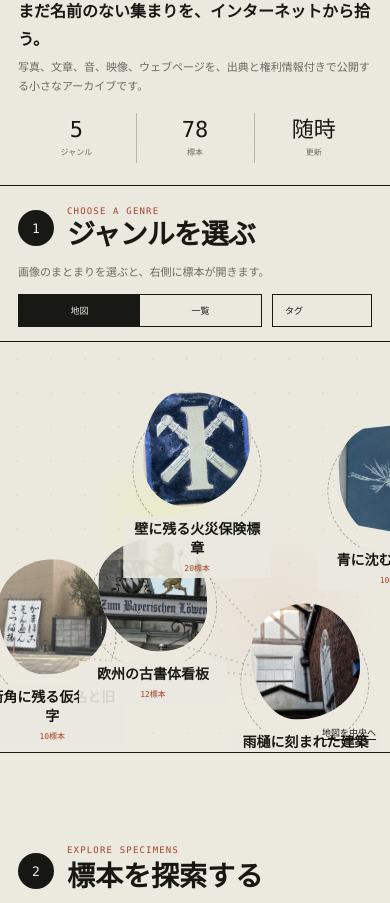
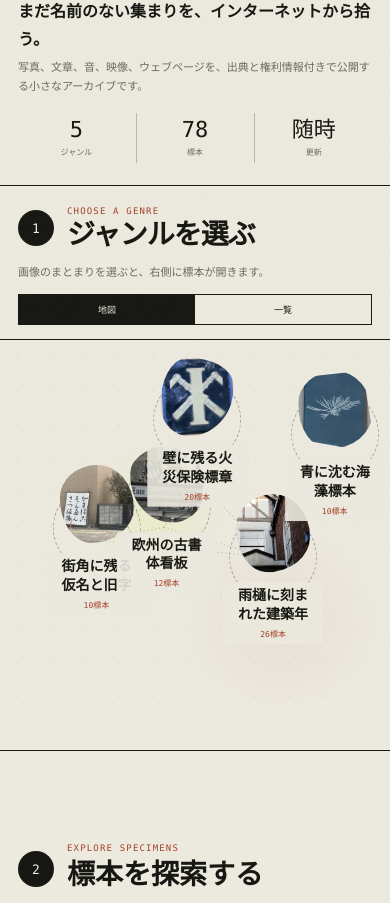
Before and after one commit to umedakouki/internet-fragments, a plain HTML site: page index.html in a window 390 px wide. Shown: the part 166-1069 px from the top of the page. Drawn offline with Linux system fonts and the light colour scheme.

Commit message:
Simplify exploration controls and mobile map

```diff
--- a/app.js
+++ b/app.js
@@ -8,7 +8,6 @@ const state = {
   cache: new Map(),
   selectedGenre: null,
   selectedItem: null,
-  tag: "すべて",
   view: "map",
   panX: 0,
   panY: 0,
@@ -27,7 +26,6 @@ const elements = {
   nodes: document.querySelector("#map-nodes"),
   list: document.querySelector("#genre-list"),
   panel: document.querySelector("#exploration-panel"),
-  tagFilter: document.querySelector("#tag-filter"),
   recentUpdates: document.querySelector("#recent-updates")
 };
 
@@ -162,7 +160,6 @@ function renderMap() {
     node.type = "button";
     node.className = `genre-node shape-${seed % 4}`;
     node.dataset.genre = genre.id;
-    node.dataset.tags = genre.tags.join("|");
     node.style.left = `${point.x}%`;
     node.style.top = `${point.y}%`;
     node.style.setProperty("--drift-x", `${4 + seed % 8}px`);
@@ -178,8 +175,7 @@ function renderMap() {
     card.type = "button";
     card.className = "genre-list-card";
     card.dataset.genre = genre.id;
-    card.dataset.tags = genre.tags.join("|");
-    card.innerHTML = `<img src="${escapeHtml(genre.representativeAsset)}" alt=""><span><small>${genre.tags.map(escapeHtml).join(" / ")}</small><b>${escapeHtml(genre.title)}</b><em>${genre.itemCount}標本</em></span>`;
+    card.innerHTML = `<img src="${escapeHtml(genre.representativeAsset)}" alt=""><span><b>${escapeHtml(genre.title)}</b><em>${genre.itemCount}標本</em></span>`;
     card.addEventListener("click", () => selectGenre(genre.id));
     elements.list.append(card);
   });
@@ -189,31 +185,11 @@ function renderMap() {
       if (!weight) continue;
       const pa = positions.get(a.id), pb = positions.get(b.id), line = document.createElementNS("http://www.w3.org/2000/svg", "line");
       line.setAttribute("x1", pa.x * 10); line.setAttribute("y1", pa.y * 6.4); line.setAttribute("x2", pb.x * 10); line.setAttribute("y2", pb.y * 6.4);
-      line.dataset.a = a.id; line.dataset.b = b.id; line.dataset.tags = sharedTags(a, b).join("|"); line.style.setProperty("--edge-weight", Math.min(3, weight));
+      line.dataset.a = a.id; line.dataset.b = b.id; line.style.setProperty("--edge-weight", Math.min(3, weight));
       elements.lines.append(line);
     }
   }
-  setupTagFilter();
-  applyMapFilter();
   updateStageTransform();
-}
-
-function setupTagFilter() {
-  const tags = ["すべて", ...new Set(state.published.flatMap((genre) => genre.tags))];
-  const body = elements.tagFilter.querySelector(".tag-filter-body");
-  body.innerHTML = `<label for="map-tag-select">表示するタグ</label><select id="map-tag-select">${tags.map((tag) => `<option value="${escapeHtml(tag)}"${tag === state.tag ? " selected" : ""}>${escapeHtml(tag)}</option>`).join("")}</select>`;
-  body.querySelector("select").addEventListener("change", (event) => chooseTag(event.target.value));
-}
-
-function chooseTag(tag) {
-  state.tag = tag;
-  setupTagFilter();
-  applyMapFilter();
-}
-
-function applyMapFilter() {
-  document.querySelectorAll(".genre-node, .genre-list-card").forEach((node) => node.classList.toggle("filtered", state.tag !== "すべて" && !node.dataset.tags.split("|").includes(state.tag)));
-  document.querySelectorAll(".map-lines line").forEach((line) => line.classList.toggle("filtered", state.tag !== "すべて" && !line.dataset.tags.split("|").includes(state.tag)));
 }
 
 function highlightRelations(id) {
@@ -314,7 +290,6 @@ function renderGenrePanel(genre, entry) {
   elements.panel.innerHTML = `<div class="panel-topbar"><div class="panel-zone-title compact"><span>2</span><div><p class="section-number">EXPLORE SPECIMENS</p><h2>標本を探索する</h2></div></div><button type="button" class="text-button" data-random-entry>別の1点へ</button></div>
     <nav class="breadcrumbs" aria-label="現在地"><button type="button" data-panel-home>ジャンル選択</button><span>›</span><b>${escapeHtml(genre.title)}</b></nav>
     <div class="panel-heading"><p class="section-number">GENRE / ${genre.itemCount}標本</p><div class="panel-cover"><img src="${escapeHtml(entry.representativeAsset)}" alt=""></div><h2>${escapeHtml(genre.title)}</h2><p class="panel-subtitle">${escapeHtml(genre.subtitle)}</p><p>${escapeHtml(genre.description)}</p></div>
-    <div class="panel-tags">${genre.tags.map((tag) => `<button type="button" data-tag="${escapeHtml(tag)}">${escapeHtml(tag)}</button>`).join("")}</div>
     <div class="panel-section-heading"><h3>標本を見る</h3><button type="button" class="text-button" data-shuffle>別の標本を表示</button></div>
     <label class="item-filter">標本の絞り込み<select>${options.map((option) => `<option${option === state.itemFilter ? " selected" : ""}>${escapeHtml(option)}</option>`).join("")}</select></label>
     <div class="specimen-grid">${renderItemButtons(shown, genre.id)}</div>
@@ -322,7 +297,6 @@ function renderGenrePanel(genre, entry) {
     <details class="genre-details"><summary>この棚の見方と更新履歴</summary><p>${escapeHtml(genre.method)}</p><ol>${historyItems.map((item) => { const diary = item.diaryPath || item.diary; return `<li><time>${escapeHtml(item.date)}</time><p>${escapeHtml(item.summary || item.note || item.action || "更新")}</p>${diary ? `<a href="${escapeHtml(diary)}">採集日記</a>` : ""}</li>`; }).join("")}</ol></details>`;
   elements.panel.querySelector("[data-panel-home]").addEventListener("click", () => showEmptyPanel());
   elements.panel.querySelector("[data-random-entry]").addEventListener("click", randomEntry);
-  elements.panel.querySelectorAll("[data-tag]").forEach((button) => button.addEventListener("click", () => { chooseTag(button.dataset.tag); elements.tagFilter.open = true; }));
   elements.panel.querySelector("[data-shuffle]").addEventListener("click", () => {
     state.sampleOffset = items.length ? (state.sampleOffset + 6) % items.length : 0;
     state.showAll = false;
--- a/index.html
+++ b/index.html
@@ -50,10 +50,6 @@
             <button type="button" data-view="map" aria-pressed="true">地図</button>
             <button type="button" data-view="list" aria-pressed="false">一覧</button>
           </div>
-          <details id="tag-filter" class="tag-filter">
-            <summary>タグ</summary>
-            <div class="tag-filter-body"></div>
-          </details>
         </div>
       </div>
 
--- a/styles.css
+++ b/styles.css
@@ -56,13 +56,6 @@ button:focus-visible, a:focus-visible, summary:focus-visible, select:focus-visib
 .view-switch { display: flex; border: 1px solid var(--ink); }
 .view-switch button { min-width: 60px; padding: 8px 12px; border: 0; background: transparent; cursor: pointer; font: 9px var(--mono); }
 .view-switch button[aria-pressed="true"] { color: var(--paper); background: var(--ink); }
-.tag-filter { position: relative; font: 9px var(--mono); }
-.tag-filter summary { min-width: 108px; padding: 9px 12px; border: 1px solid var(--ink); cursor: pointer; list-style: none; }
-.tag-filter summary::-webkit-details-marker { display: none; }
-.tag-filter[open] summary { color: var(--paper); background: var(--ink); }
-.tag-filter-body { position: absolute; z-index: 7; top: calc(100% + 6px); right: 0; width: 230px; padding: 14px; border: 1px solid var(--ink); background: var(--paper); box-shadow: 0 12px 32px rgba(23,24,19,.14); }
-.tag-filter-body label { display: block; margin-bottom: 7px; color: var(--muted); }
-.tag-filter-body select { width: 100%; padding: 8px; border: 1px solid var(--ink); background: var(--paper); }
 
 .exploration-layout { display: grid; grid-template-columns: minmax(0, 1.55fr) minmax(390px, .85fr); min-height: min(66vh, 680px); border: 1px solid var(--ink); }
 .exploration-surface { min-width: 0; background: radial-gradient(circle at 40% 42%, rgba(217,255,67,.15), transparent 21%), radial-gradient(circle at 72% 68%, rgba(166,64,40,.06), transparent 24%); }
@@ -73,7 +66,6 @@ button:focus-visible, a:focus-visible, summary:focus-visible, select:focus-visib
 .map-lines { overflow: visible; }
 .map-lines line { stroke: rgba(23,24,19,.2); stroke-width: calc(1px * var(--edge-weight)); stroke-dasharray: 3 7; transition: opacity .25s, stroke .25s; }
 .map-lines line.active { stroke: var(--rust); opacity: .9; }
-.map-lines line.filtered { opacity: .05; }
 .genre-node { position: absolute; width: clamp(150px, 15vw, 205px); padding: 0; border: 0; background: transparent; cursor: pointer; text-align: center; transform: translate(-50%, -50%); animation: drift var(--drift-time) ease-in-out infinite alternate; transition: opacity .25s, filter .25s; }
 .genre-node::before { content: ""; position: absolute; z-index: -1; left: 50%; top: 42%; width: 86%; aspect-ratio: 1; border: 1px dashed rgba(23,24,19,.32); border-radius: 50%; transform: translate(-50%, -50%) rotate(-8deg); transition: transform .35s, border-color .35s; }
 .genre-node:hover::before, .genre-node.selected::before { border-color: var(--rust); transform: translate(-50%, -50%) rotate(8deg) scale(1.07); }
@@ -87,7 +79,6 @@ button:focus-visible, a:focus-visible, summary:focus-visible, select:focus-visib
 .genre-node-copy b { font: 700 14px/1.35 var(--serif); }
 .genre-node-copy small { color: var(--rust); font: 8px var(--mono); }
 .genre-node.muted { opacity: .22; filter: grayscale(1); }
-.genre-node.filtered, .genre-list-card.filtered { opacity: .14; pointer-events: none; }
 @keyframes drift { to { translate: var(--drift-x) var(--drift-y); } }
 .map-hint { position: absolute; left: 14px; bottom: 10px; margin: 0; color: var(--muted); font: 8px var(--mono); letter-spacing: .1em; }
 .map-reset { position: absolute; right: 14px; bottom: 12px; }
@@ -101,7 +92,7 @@ button:focus-visible, a:focus-visible, summary:focus-visible, select:focus-visib
 .genre-list-card b { font: 700 21px/1.3 var(--serif); }
 .genre-list-card em { color: var(--rust); font-style: normal; }
 
-.exploration-panel { height: min(66vh, 680px); min-height: 540px; overflow-y: auto; padding: 20px 22px 28px; border-left: 1px solid var(--ink); background: rgba(236,233,223,.98); scrollbar-width: thin; scroll-padding-top: 210px; }
+.exploration-panel { height: min(66vh, 680px); min-height: 540px; overflow-y: auto; overscroll-behavior-y: contain; padding: 20px 22px 28px; border-left: 1px solid var(--ink); background: rgba(236,233,223,.98); scrollbar-width: thin; scroll-padding-top: 210px; }
 .panel-empty { min-height: 100%; display: grid; align-content: center; gap: 10px; }
 .panel-empty h2 { max-width: 330px; margin: 0; font: 700 28px/1.45 var(--serif); }
 .panel-empty p { margin: 0; }
@@ -120,10 +111,6 @@ button:focus-visible, a:focus-visible, summary:focus-visible, select:focus-visib
 .panel-heading h2, .item-heading h2 { margin: 0 0 8px; font: 800 27px/1.35 var(--serif); letter-spacing: -.02em; }
 .panel-heading p { font-size: 12px; }
 .panel-subtitle { font: 700 14px/1.6 var(--serif); }
-.panel-tags { display: flex; flex-wrap: wrap; gap: 6px; clear: both; margin: 18px 0 24px; }
-.panel-tags button, .panel-tags span { padding: 5px 8px; border: 1px solid var(--line); background: transparent; font: 8px var(--mono); }
-.panel-tags button { cursor: pointer; }
-.panel-tags button:hover { color: var(--paper); border-color: var(--ink); background: var(--ink); }
 .panel-section-heading { display: flex; align-items: baseline; justify-content: space-between; gap: 16px; margin: 22px 0 10px; border-bottom: 1px solid var(--ink); }
 .panel-section-heading h3 { margin: 0 0 7px; font: 700 14px var(--serif); }
 .item-filter { display: grid; grid-template-columns: 1fr auto; gap: 10px; align-items: center; margin-bottom: 12px; color: var(--muted); font: 8px var(--mono); }
@@ -208,7 +195,10 @@ footer p:last-child { text-align: right; }
   .explorer-guide { grid-column: 1 / -1; grid-row: 2; }
   .explorer-tools { width: 100%; justify-content: space-between; }
   .exploration-layout { grid-template-columns: 1fr; }
-  .genre-map { height: 500px; min-height: 500px; touch-action: pan-y; }
+  .genre-map { height: 500px; min-height: 500px; cursor: default; touch-action: pan-y; }
+  .map-stage { width: 100%; height: 100%; min-width: 0; min-height: 0; }
+  .genre-node { width: clamp(120px, 22vw, 150px); }
+  .map-reset { display: none; }
   .genre-list { min-height: auto; }
   .exploration-panel { height: auto; min-height: 380px; overflow: visible; border-top: 1px solid var(--ink); border-left: 0; }
   .item-explore-dock { top: 60px; }
@@ -232,12 +222,10 @@ footer p:last-child { text-align: right; }
   .explorer-tools { align-items: stretch; }
   .view-switch { flex: 1; }
   .view-switch button { flex: 1; }
-  .tag-filter summary { min-width: 100px; }
-  .tag-filter-body { right: 0; width: min(260px, calc(100vw - 36px)); }
   .exploration-layout { margin-inline: -18px; border-inline: 0; }
   .genre-map { height: 410px; min-height: 410px; }
-  .map-stage { left: 50%; width: 560px; min-width: 560px; margin-left: -280px; }
-  .genre-node { width: 148px; }
+  .map-stage { left: 0; width: 100%; height: 100%; min-width: 0; min-height: 0; margin-left: 0; }
+  .genre-node { width: 100px; }
   .map-hint { display: none; }
   .genre-list { padding: 10px; }
   .genre-list-card { grid-template-columns: 100px 1fr; }
```
Also changed, not shown: 3 other files.
